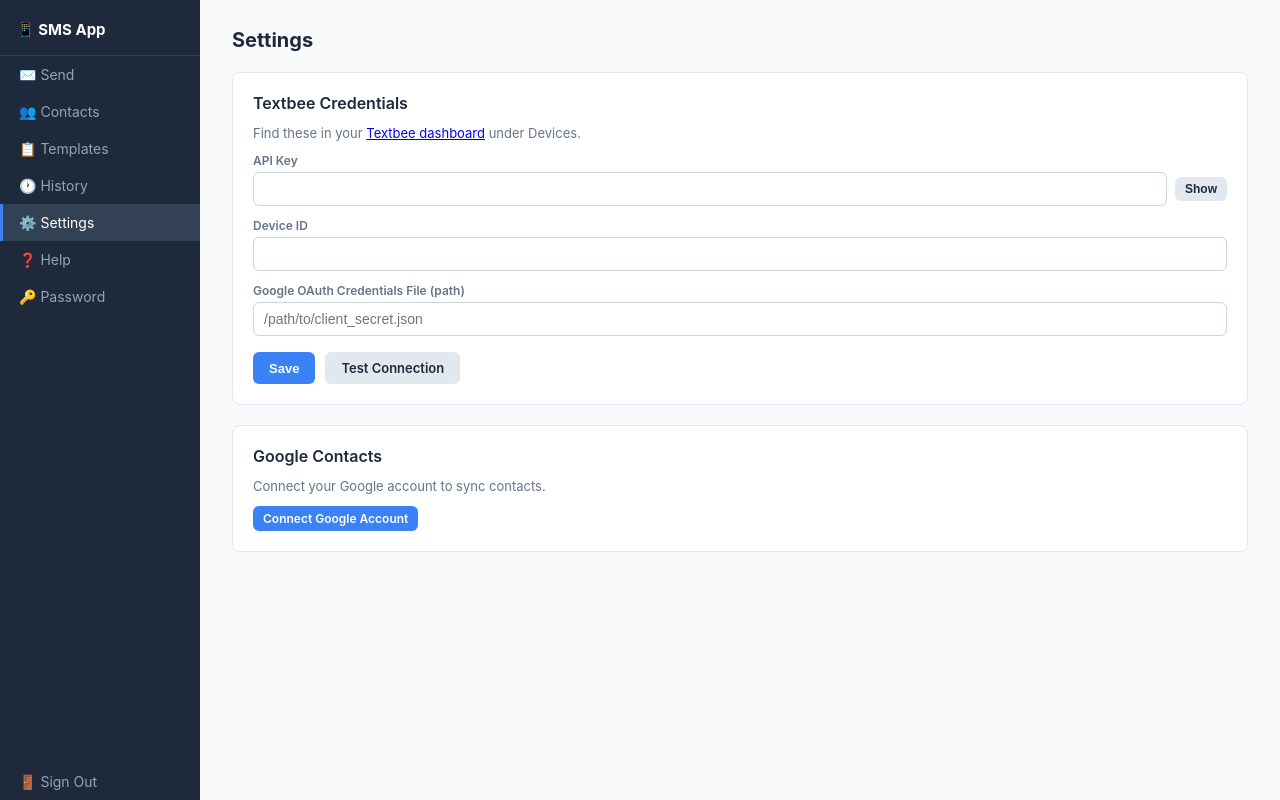
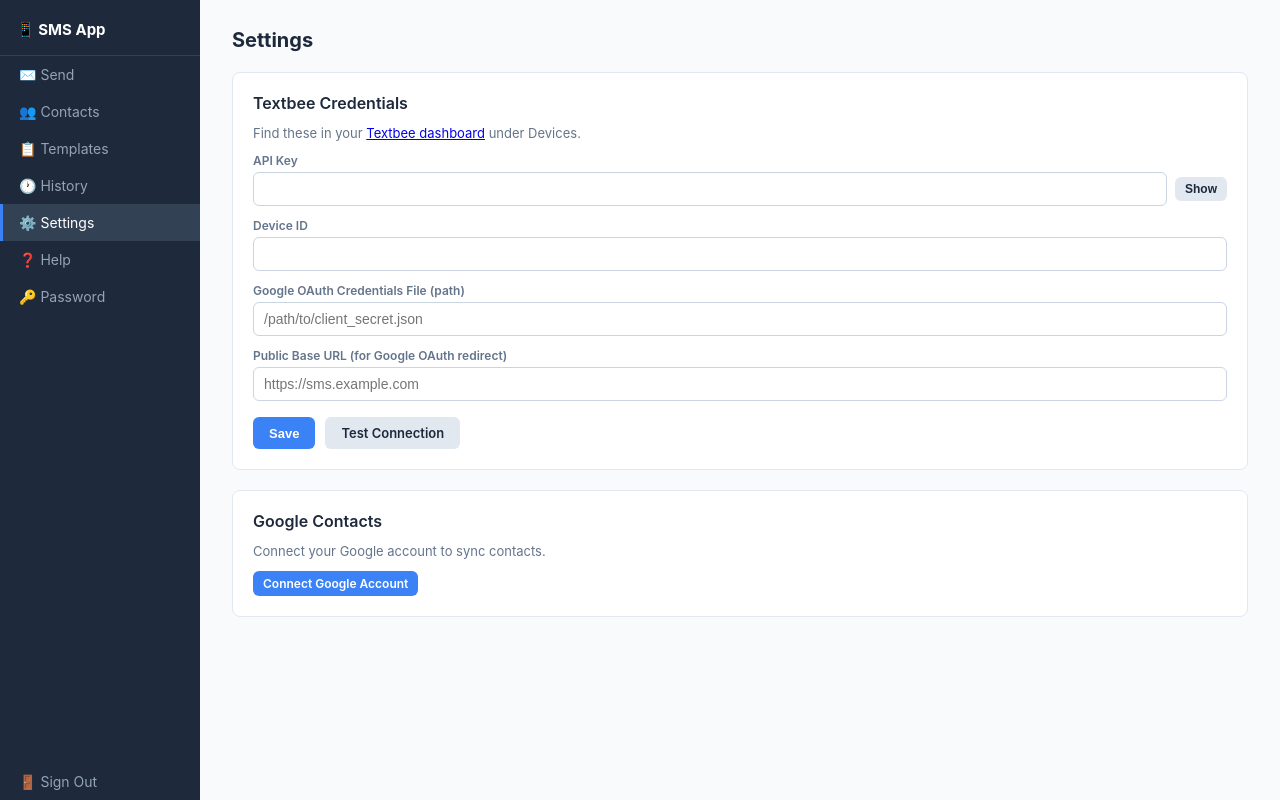
Before and after one commit to j-nye/textbee-sms-app, a Flask app: page /settings/ in a window 1280 px wide. Run offline with Flask 3, Linux system fonts and the light colour scheme; the visitor is signed in with stand-in values (Sample User, id 1); some libraries are stand-ins or nearby versions.

Commit message:
fix(security): stop deriving Google OAuth redirect URI from request Host header
Flask's url_for(_external=True) builds URLs from the incoming request's Host
header by default, so a request with a forged Host header could influence the
OAuth callback URL sent to Google. Replace it with an operator-configured
APP_BASE_URL (set in Settings alongside the other Textbee/Google fields),
shared between google_connect and google_callback via a new
_google_redirect_uri() helper. If APP_BASE_URL isn't set, both routes fail
closed with a flash message instead of falling back to the request Host.

Co-Authored-By: Claude Sonnet 5 <noreply@anthropic.com>

```diff
--- a/web_app/routes/settings.py
+++ b/web_app/routes/settings.py
@@ -5,7 +5,7 @@ bp = Blueprint('settings', __name__, url_prefix='/settings')
 
 
 def _read_env(env_file):
-    values = {'TEXTBEE_API_KEY': '', 'TEXTBEE_DEVICE_ID': '', 'GOOGLE_CLIENT_SECRET_FILE': ''}
+    values = {'TEXTBEE_API_KEY': '', 'TEXTBEE_DEVICE_ID': '', 'GOOGLE_CLIENT_SECRET_FILE': '', 'APP_BASE_URL': ''}
     if env_file and os.path.exists(env_file):
         with open(env_file, 'r') as f:
             for line in f:
@@ -41,6 +41,19 @@ def _write_env(env_file, key, value):
     os.chmod(env_file, 0o600)
 
 
+def _google_redirect_uri(env):
+    """Build the Google OAuth redirect URI from the operator-configured APP_BASE_URL.
+
+    Never derived from the request Host header (see flask-url-for-external-true).
+    Returns None if APP_BASE_URL isn't configured.
+    """
+    base_url = env.get('APP_BASE_URL', '').strip().rstrip('/')
+    if not base_url:
+        return None
+    # nosemgrep: python.flask.security.audit.flask-url-for-external-true.flask-url-for-external-true -- fixed: built from an operator-configured APP_BASE_URL, not url_for(_external=True)'s request-Host-header-derived URL.
+    return base_url + url_for('settings.google_callback')
+
+
 @bp.route('/', methods=['GET', 'POST'])
 def index():
     env_file = current_app.config.get('ENV_FILE')
@@ -50,10 +63,12 @@ def index():
         api_key = request.form.get('api_key', '').strip()
         device_id = request.form.get('device_id', '').strip()
         google_file = request.form.get('google_client_secret_file', '').strip()
+        base_url = request.form.get('app_base_url', '').strip()
         try:
             _write_env(env_file, 'TEXTBEE_API_KEY', api_key)
             _write_env(env_file, 'TEXTBEE_DEVICE_ID', device_id)
             _write_env(env_file, 'GOOGLE_CLIENT_SECRET_FILE', google_file)
+            _write_env(env_file, 'APP_BASE_URL', base_url)
         except ValueError as e:
             flash(str(e), 'error')
             return redirect(url_for('settings.index'))
@@ -108,7 +123,11 @@ def google_connect():
         flash('Set GOOGLE_CLIENT_SECRET_FILE in Settings to the path of your Google OAuth credentials JSON.', 'error')
         return redirect(url_for('settings.index'))
 
-    redirect_uri = url_for('settings.google_callback', _external=True)
+    redirect_uri = _google_redirect_uri(env)
+    if not redirect_uri:
+        flash('Set Public Base URL in Settings before connecting Google (used to build the OAuth redirect link).', 'error')
+        return redirect(url_for('settings.index'))
+
     auth_url, state, flow = start_oauth_flow(client_secret_file, redirect_uri)
     session['google_oauth_state'] = state
     session['google_client_secret_file'] = client_secret_file
@@ -128,7 +147,13 @@ def google_callback():
         flash('OAuth session expired. Please try again.', 'error')
         return redirect(url_for('settings.index'))
 
-    redirect_uri = url_for('settings.google_callback', _external=True)
+    env_file = current_app.config.get('ENV_FILE')
+    env = _read_env(env_file)
+    redirect_uri = _google_redirect_uri(env)
+    if not redirect_uri:
+        flash('OAuth session expired. Please try again.', 'error')
+        return redirect(url_for('settings.index'))
+
     flow = InstalledAppFlow.from_client_secrets_file(
         client_secret_file, SCOPES, redirect_uri=redirect_uri, state=expected_state
     )
--- a/web_app/templates/settings.html
+++ b/web_app/templates/settings.html
@@ -18,6 +18,8 @@
     <input type="text" name="device_id" value="{{ env.get('TEXTBEE_DEVICE_ID', '') }}">
     <label>Google OAuth Credentials File (path)</label>
     <input type="text" name="google_client_secret_file" value="{{ env.get('GOOGLE_CLIENT_SECRET_FILE', '') }}" placeholder="/path/to/client_secret.json">
+    <label>Public Base URL (for Google OAuth redirect)</label>
+    <input type="text" name="app_base_url" value="{{ env.get('APP_BASE_URL', '') }}" placeholder="https://sms.example.com">
     <div style="margin-top:16px;display:flex;gap:10px">
       <button type="submit" class="btn btn-primary">Save</button>
       <a href="{{ url_for('settings.test_connection') }}" class="btn btn-secondary">Test Connection</a>
```
Also changed, not shown: tests/routes/test_settings.py (+72 -0 lines), README.md.
